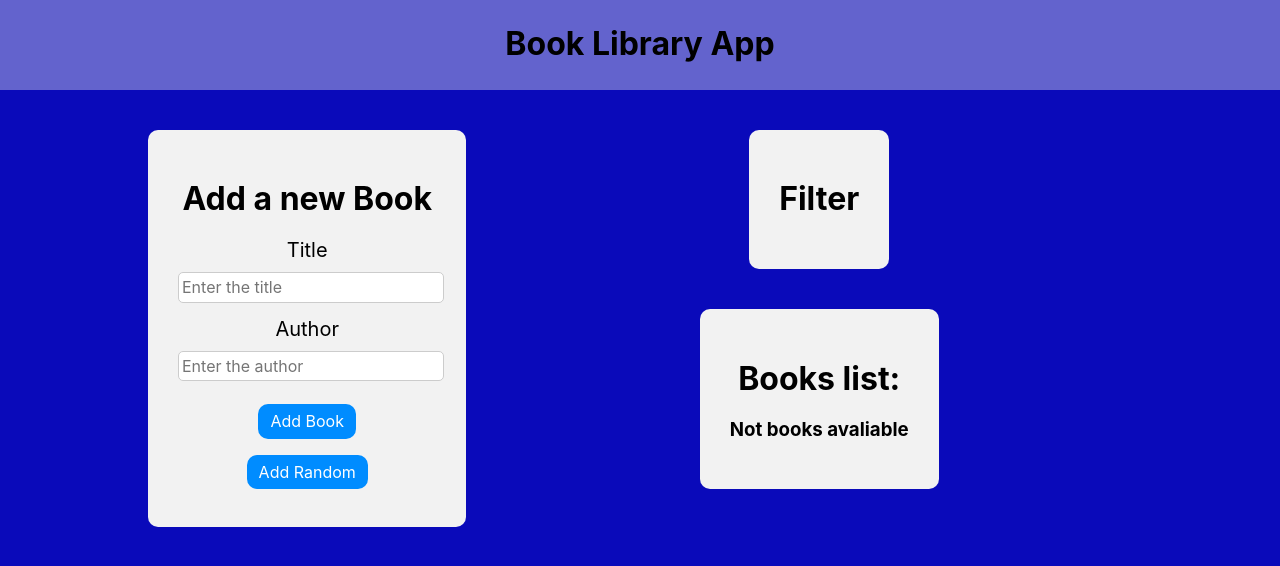
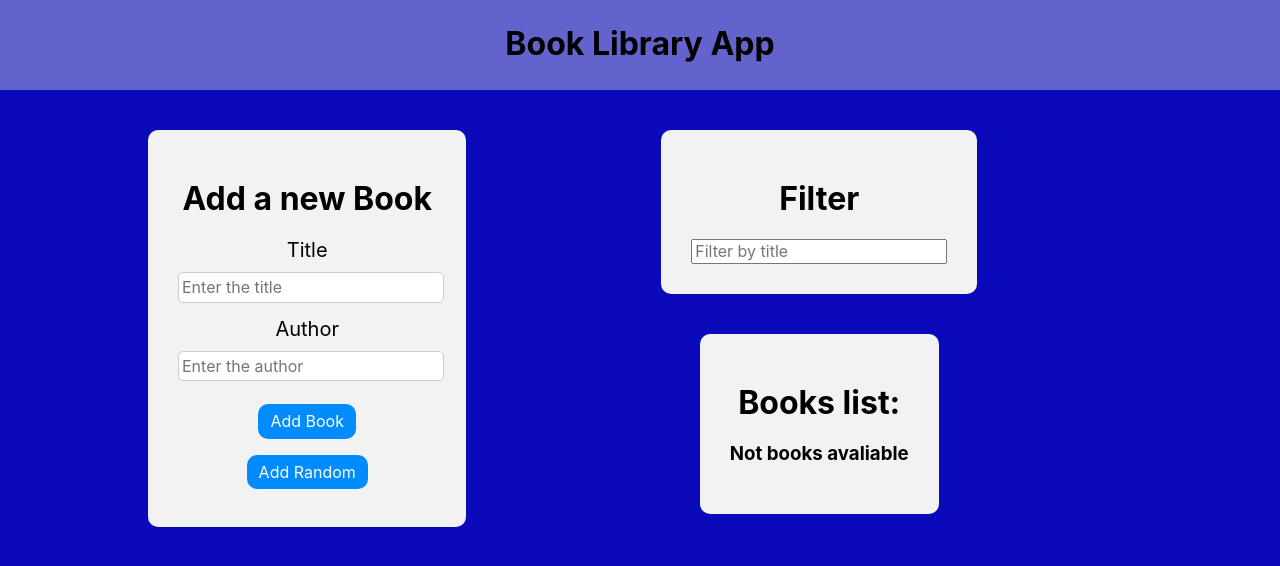
Before and after one commit to GhostArnold/Library-app-SCSS, a React (Create React App) app in the folder frontend/: page / in a window 1280 px wide. Shown: the top 566 px of the page. Built offline with nearby package versions, Linux system fonts and the light colour scheme.

Commit message:
Added input to Filter.jsx

```diff
--- a/frontend/package.json
+++ b/frontend/package.json
@@ -1,6 +1,6 @@
 {
   "name": "frontend",
-  "version": "1.6.1",
+  "version": "1.6.2",
   "private": true,
   "dependencies": {
     "@reduxjs/toolkit": "^2.2.5",
--- a/frontend/src/components/Filter/Filter.jsx
+++ b/frontend/src/components/Filter/Filter.jsx
@@ -3,6 +3,9 @@ const Filter = () => {
   return (
     <div className={styles.appBlock}>
       <h1>Filter</h1>
+      <div>
+        <input type="text" placeholder="Filter by title" />
+      </div>
     </div>
   );
 };
```
Also changed, not shown: 1 other file (tests, documents, lock files or other folders).
